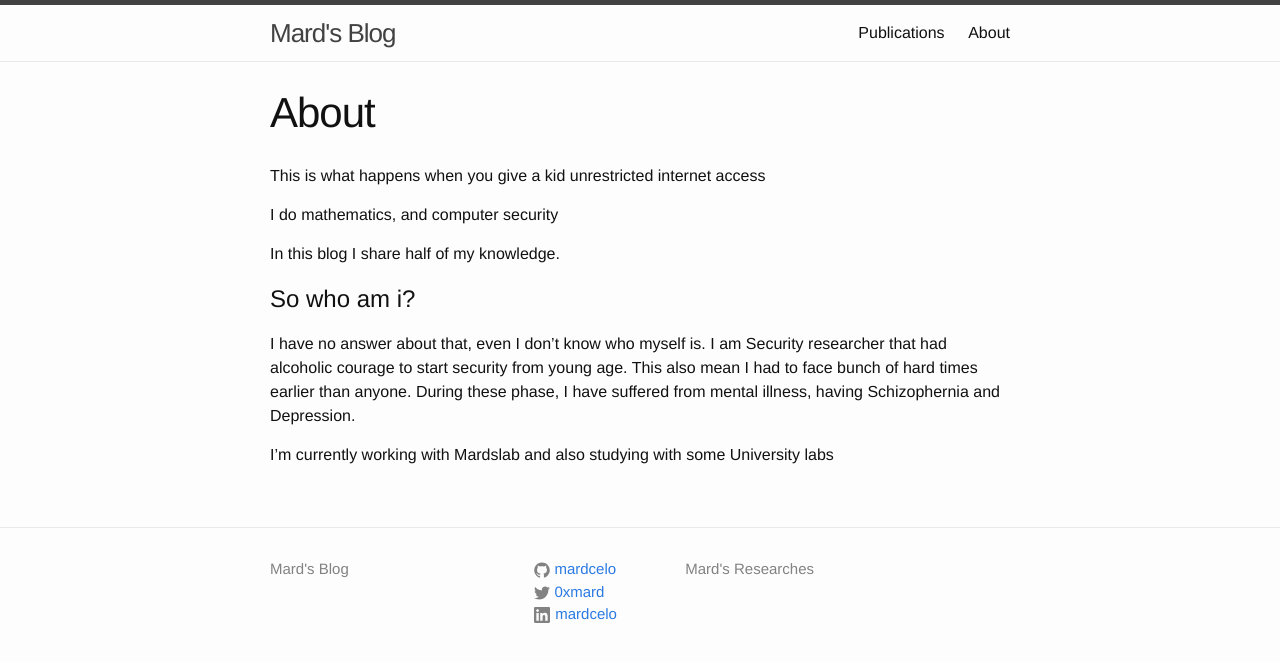
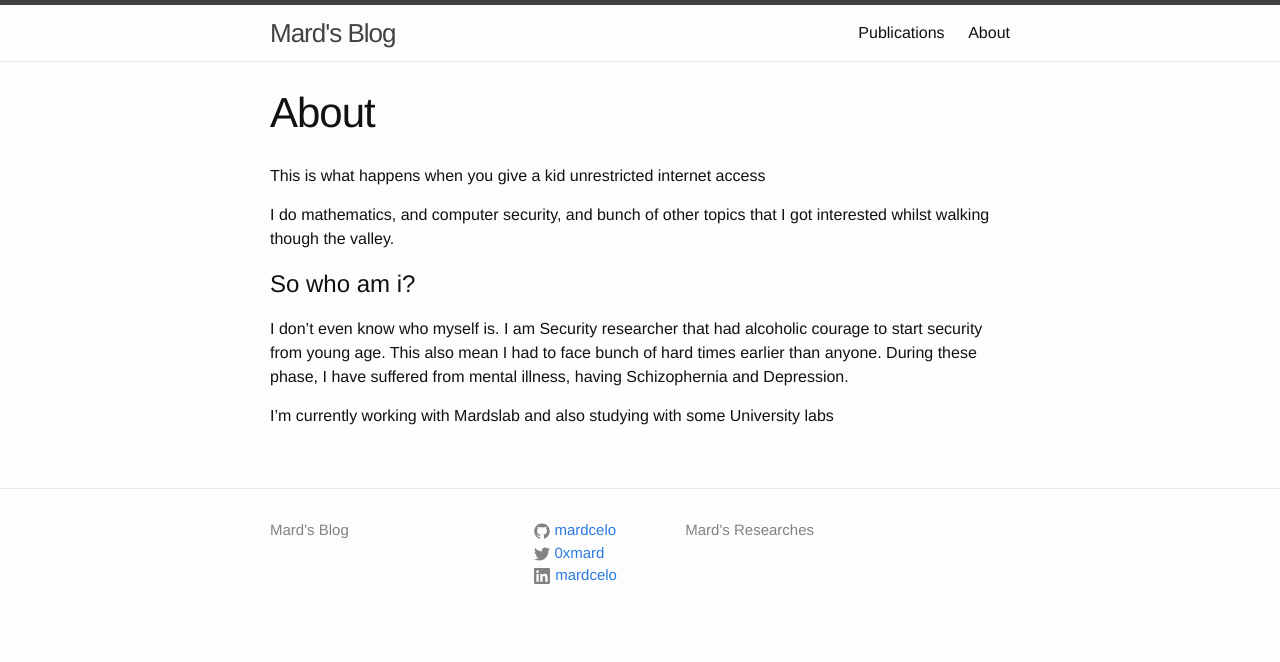
Before and after one commit to Mardcelo/mardcelo.github.io, a Jekyll site: the page built from about.md, in a window 1280 px wide. Shown: the top 662 px of the page. Built offline with Jekyll 4.4.1, drawn with Linux system fonts in a browser that asks for light colours.

Commit message:
Update about.md

```diff
--- a/about.md
+++ b/about.md
@@ -5,13 +5,11 @@ permalink: /about/
 ---
 This is what happens when you give a kid unrestricted internet access
 
-I do mathematics, and computer security
-
-In this blog I share half of my knowledge.
+I do mathematics, and computer security, and bunch of other topics that I got interested whilst walking though the valley.
 
 # So who am i?
 
-I have no answer about that, even I don't know who myself is.
+I don't even know who myself is.
 I am Security researcher that had alcoholic courage to start security from young age.
 This also mean I had to face bunch of hard times earlier than anyone. During these phase,
 I have suffered from mental illness, having Schizophernia and Depression.
```
